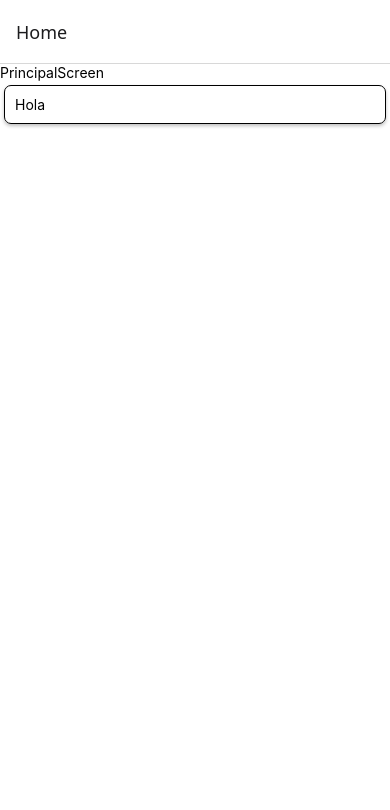
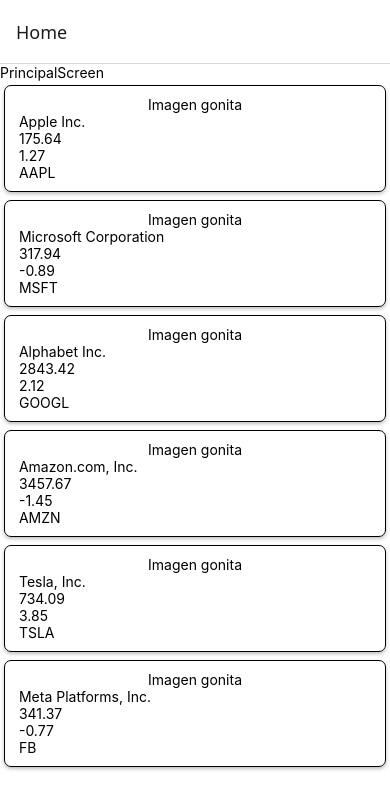
Before and after one commit to AlejandroGuerra1823/talaveraSeniorTest, a React Native app: screen /Home in a window 390 px wide. Shown: the top 810 px of the page. Built offline with nearby package versions, Linux system fonts and the light colour scheme.

Commit message:
Implement FlatList, data and coninue creating component at 9:36

```diff
--- a/src/components/CardActions.tsx
+++ b/src/components/CardActions.tsx
@@ -1,10 +1,18 @@
 import React from 'react';
 import {StyleSheet, Text, View} from 'react-native';
 
-export const CardActions = () => {
+export const CardActions = ({name, price, daily_change, symbol}: Stock) => {
   return (
     <View style={Styles.Container}>
-      <Text>Hola</Text>
+      <View style={{alignSelf: 'center'}}>
+        <Text>Imagen gonita</Text>
+      </View>
+      <View>
+        <Text> {name}</Text>
+        <Text> {price}</Text>
+        <Text> {daily_change}</Text>
+        <Text> {symbol}</Text>
+      </View>
     </View>
   );
 };
--- a/src/screens/PrincipalScreen.tsx
+++ b/src/screens/PrincipalScreen.tsx
@@ -1,13 +1,25 @@
 import React from 'react';
-import {Text, View} from 'react-native';
+import {FlatList, Text, View} from 'react-native';
 import {CardActions} from '../components/CardActions';
+import stockData from '../data/dummy_stock_data.json';
 
 export const PrincipalScreen = () => {
+  console.log(stockData.stocks, 'Hola');
+
   return (
     <View style={{flex: 1, backgroundColor: 'white'}}>
       <Text>PrincipalScreen</Text>
-
-      <CardActions />
+      <FlatList
+        data={stockData.stocks}
+        renderItem={({item}) => (
+          <CardActions
+            name={item.name}
+            price={item.price}
+            symbol={item.symbol}
+            daily_change={item.daily_change}
+          />
+        )}
+      />
     </View>
   );
 };
```
